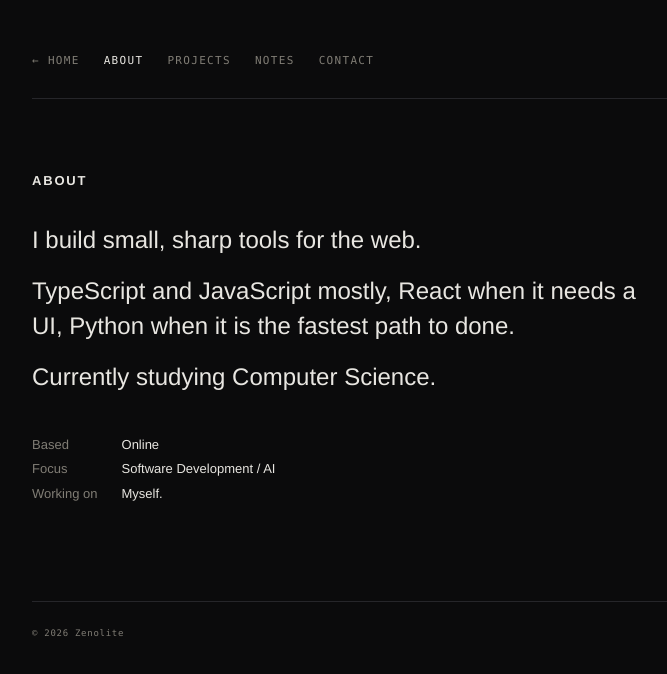
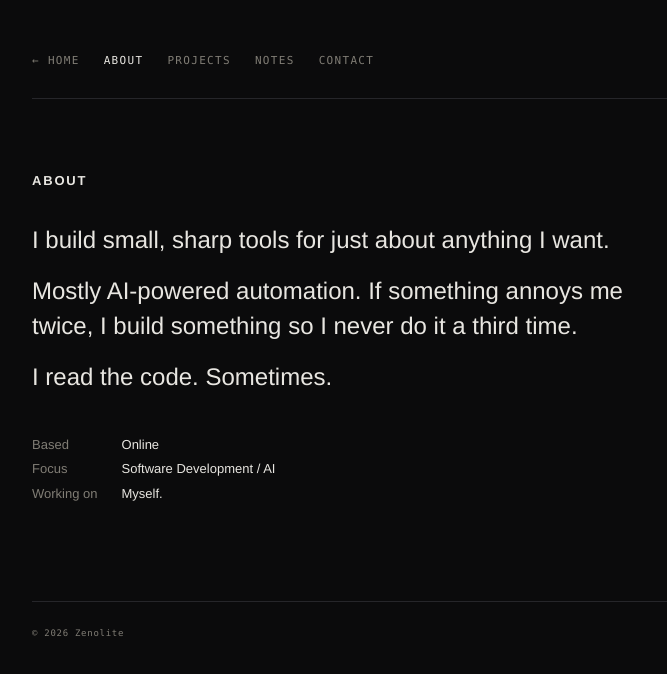
Before and after one commit to Zenolitee/portfolio-zen, a website: page about.html in a window 1280 px wide. Shown: the whole page, without its empty margins (178-845 px from the left). Drawn offline with Linux system fonts and the light colour scheme.

Commit message:
Updating more stuff in about

```diff
--- a/about.html
+++ b/about.html
@@ -21,9 +21,9 @@
     <main>
       <h1 class="page-title">About</h1>
       <div class="lead">
-        <p>I build small, sharp tools for the web.</p>
-        <p>TypeScript and JavaScript mostly, React when it needs a UI, Python when it is the fastest path to done.</p>
-        <p>Currently studying Computer Science.</p>
+        <p>I build small, sharp tools for just about anything I want.</p>
+        <p>Mostly AI-powered automation. If something annoys me twice, I build something so I never do it a third time.</p>
+        <p>I read the code. Sometimes.</p>
       </div>
       <dl class="meta-list">
         <dt>Based</dt><dd>Online</dd>
```
